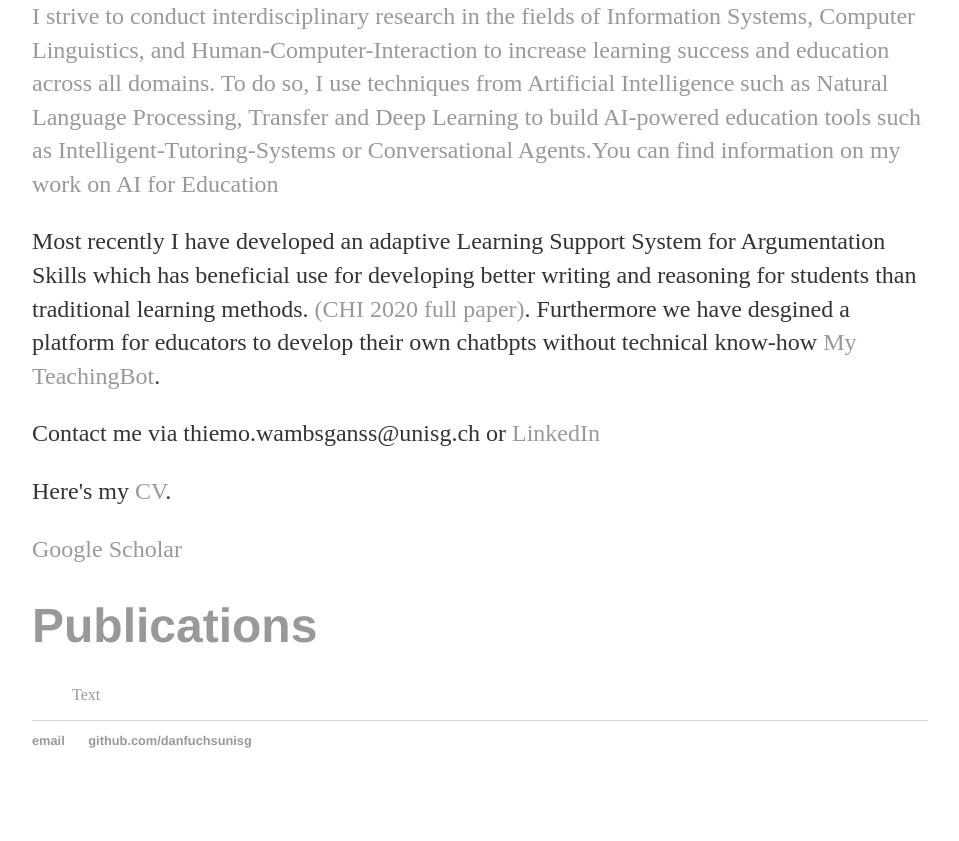
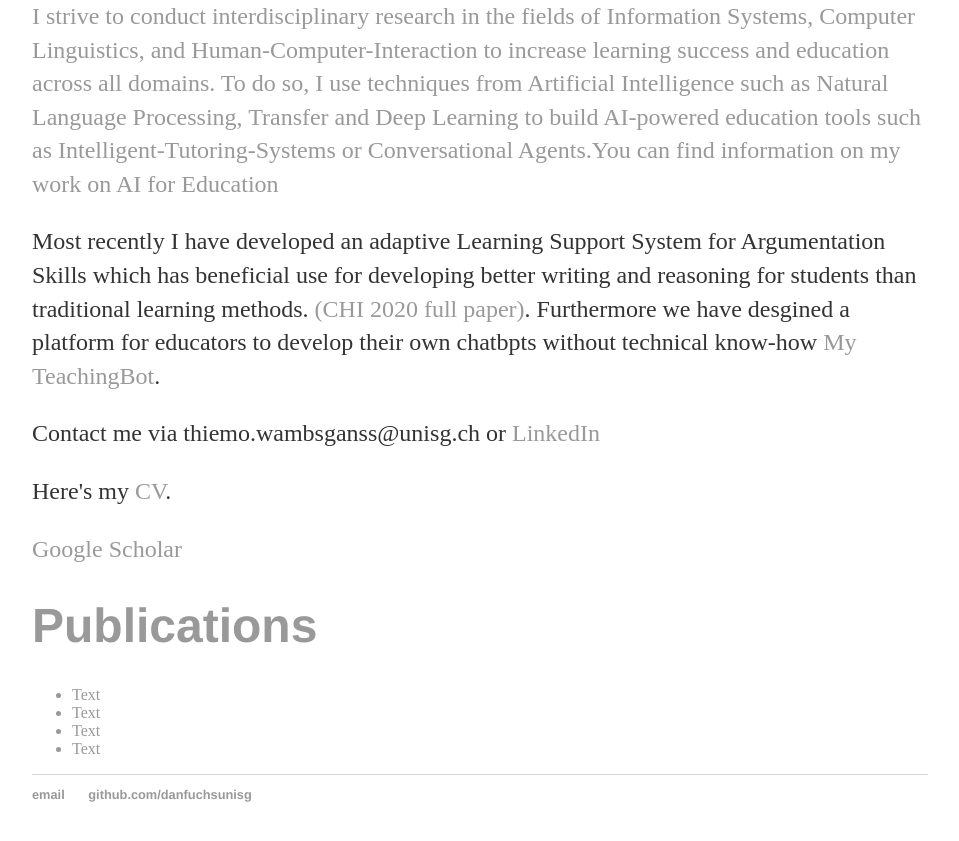
Before and after one commit to DanFuchsUnisg/DanFuchsUnisg.github.io, a Jekyll site: the page built from index.html, in a window 1280 px wide, cut to the strip 583-1445 px from the top of the page. Shown: the top 841 px of the strip, without its empty margins (160-1119 px from the left). Built offline with Jekyll 4.4.1, drawn with Linux system fonts in a browser that asks for light colours; before the commit the page ends 1391 px from its top, so only the background shows below that.

Commit message:
Update index.html

```diff
--- a/index.html
+++ b/index.html
@@ -36,7 +36,14 @@ title: Thiemo Wambsganss
 </a>
 
 <a href="#publication">
-		<h1> Publications</h1>
-		<ul>Text</ul>
-	</a>
+	<h1>
+		Publications
+	</h1>
+	<ul>
+		<li>Text</li>
+		<li>Text</li>
+		<li>Text</li>
+		<li>Text</li>
+	</ul>
+</a>
 </div><!-- /.blurb -->
```
